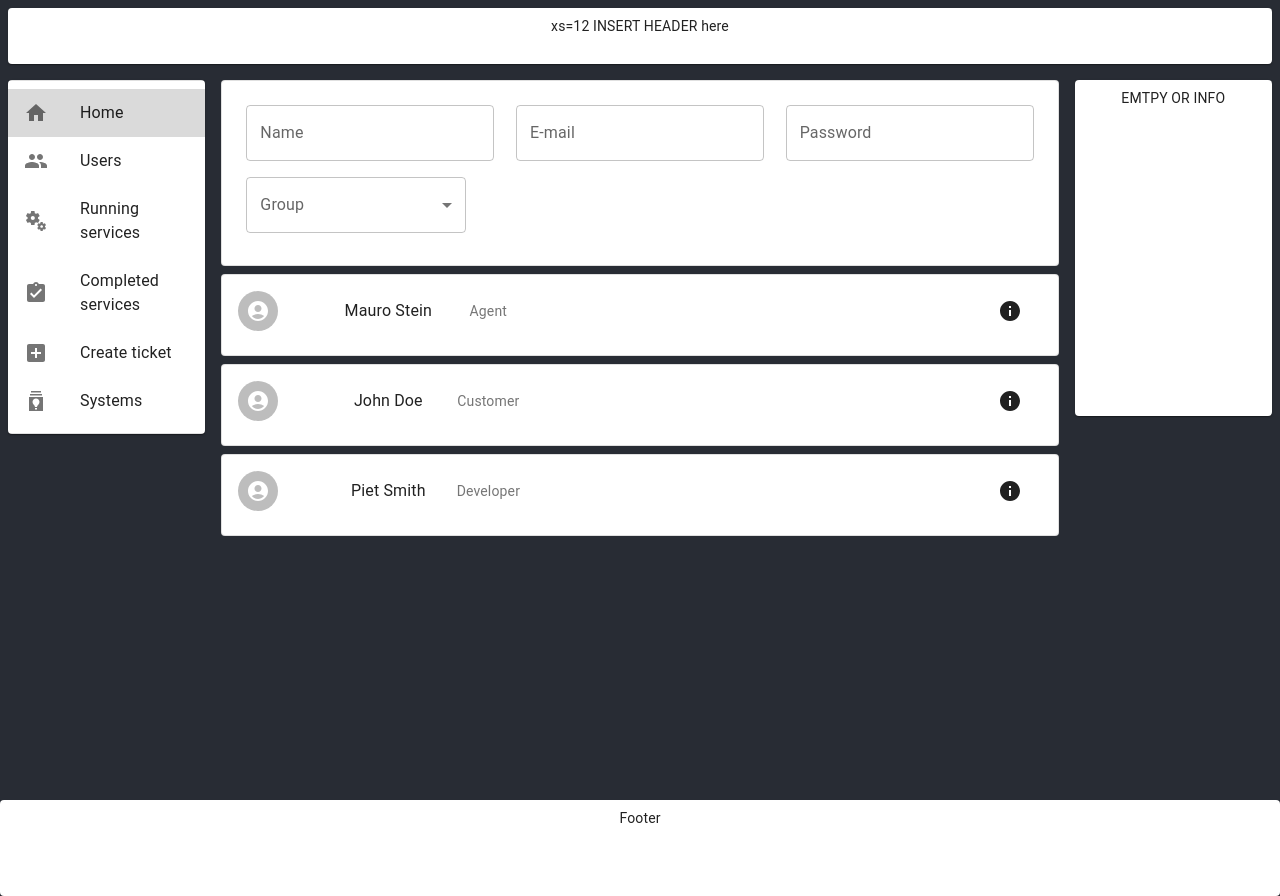
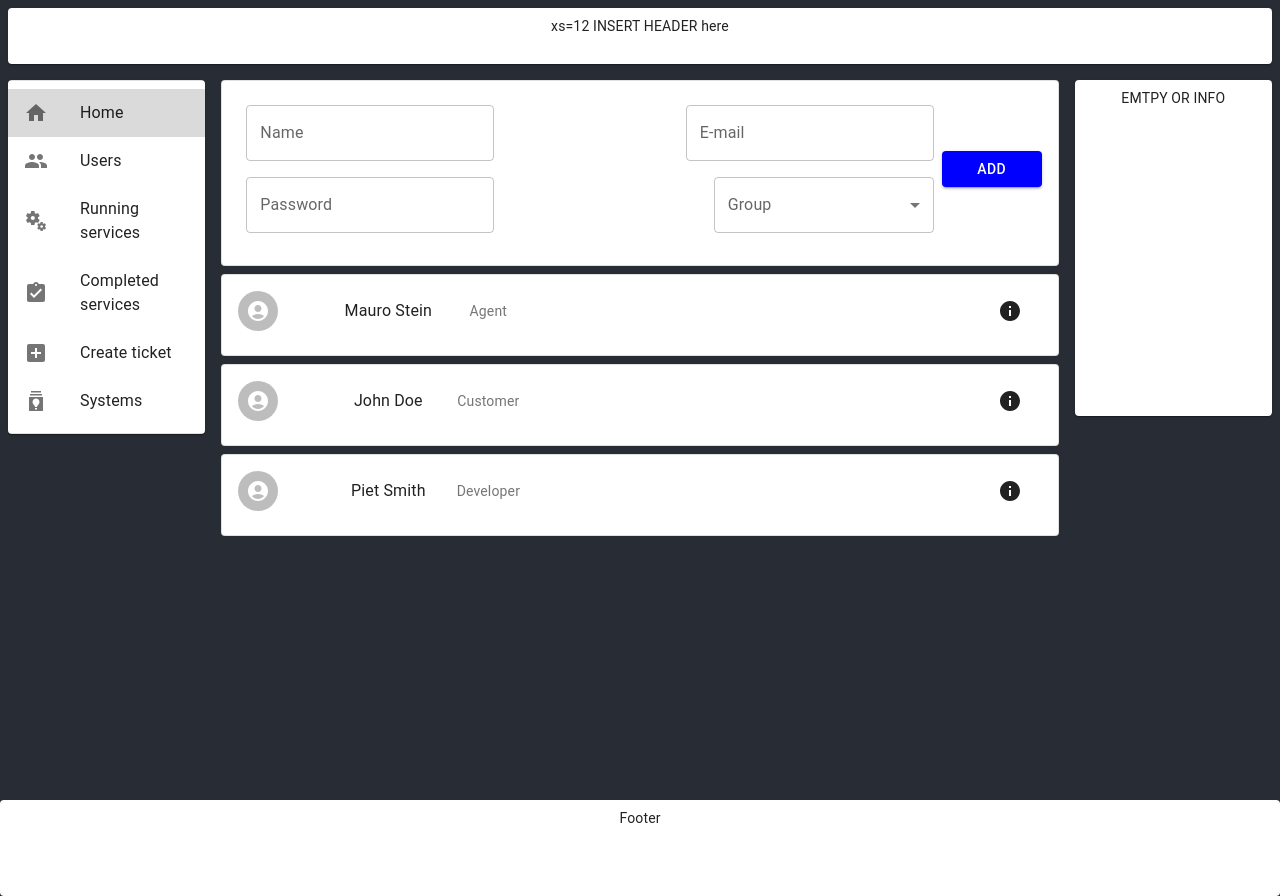
Before and after one commit to wi19b087/IT-Change-tool-frontend, a React (Create React App) app: page / in a window 1280 px wide. Built offline with nearby package versions, Linux system fonts and the light colour scheme.

Commit message:
Add button

```diff
--- a/src/AddUser.js
+++ b/src/AddUser.js
@@ -44,6 +44,11 @@ const styles = {
   menuItem: {
     display: "block",
     padding: "2vh",
+  },
+  button: {
+    backgroundColor: "blue",
+    color: "white",
+    minWidth: 100,
   },
 };
 
@@ -97,6 +102,9 @@ const AddUser = (props) => {
               </Select>
             </FormControl>
           </div>
+          <Button variant="contained" style={styles.button}>
+            Add
+          </Button>
         </CardContent>
         {/* <Button>
           <InfoIcon />
```
